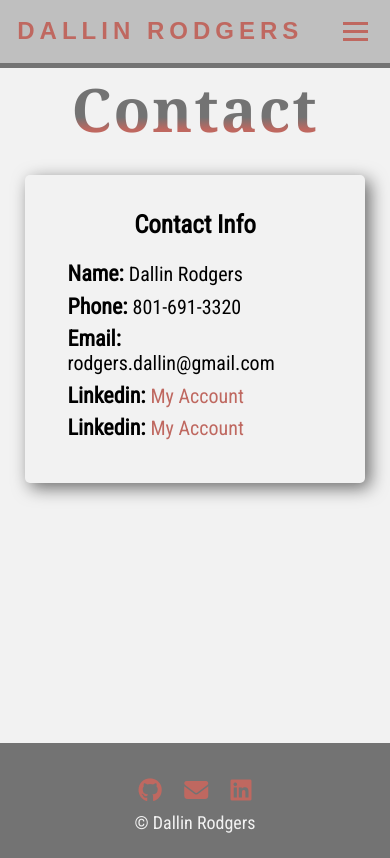
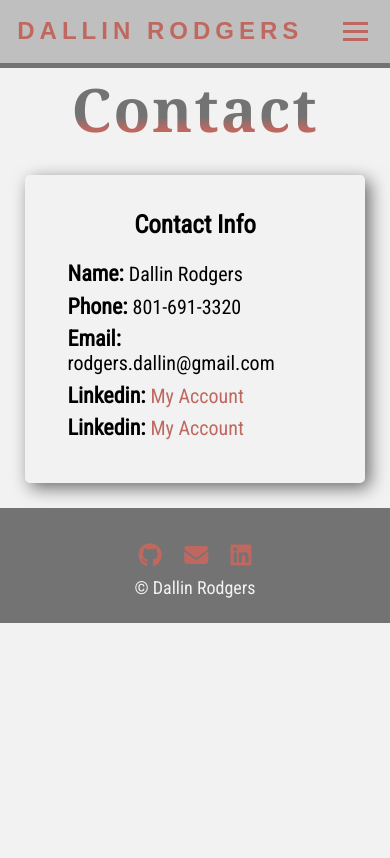
Before and after one commit to DallinRodgers/Portfolio-Website, a plain HTML site: page contact.html in a window 390 px wide. Drawn offline with Linux system fonts and the light colour scheme.

Commit message:
Update contact.css
Chaged footer position on small screens

```diff
--- a/assets/css/contact.css
+++ b/assets/css/contact.css
@@ -46,3 +46,8 @@ footer {
     font-size: 2.2rem;
   }
 }
+@media screen and (max-width: 40rem) {
+  footer {
+    position: relative;
+  }
+}
```
